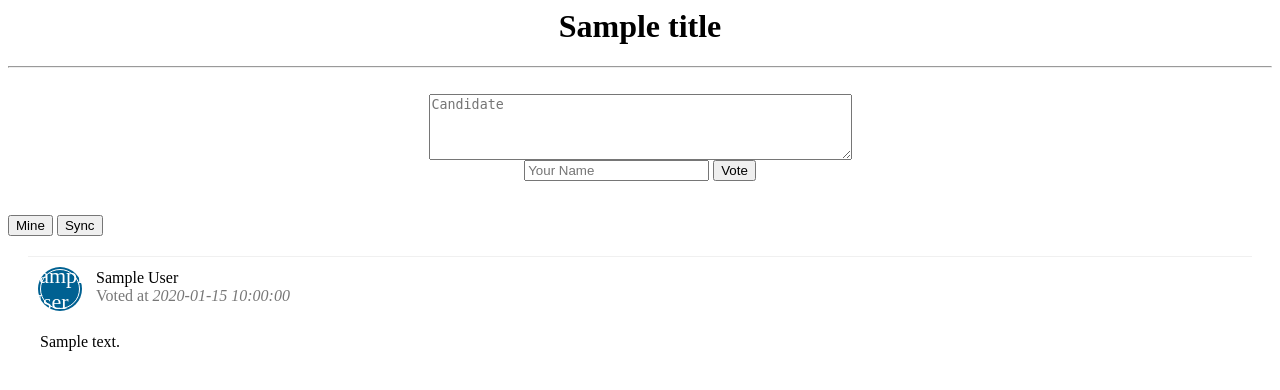
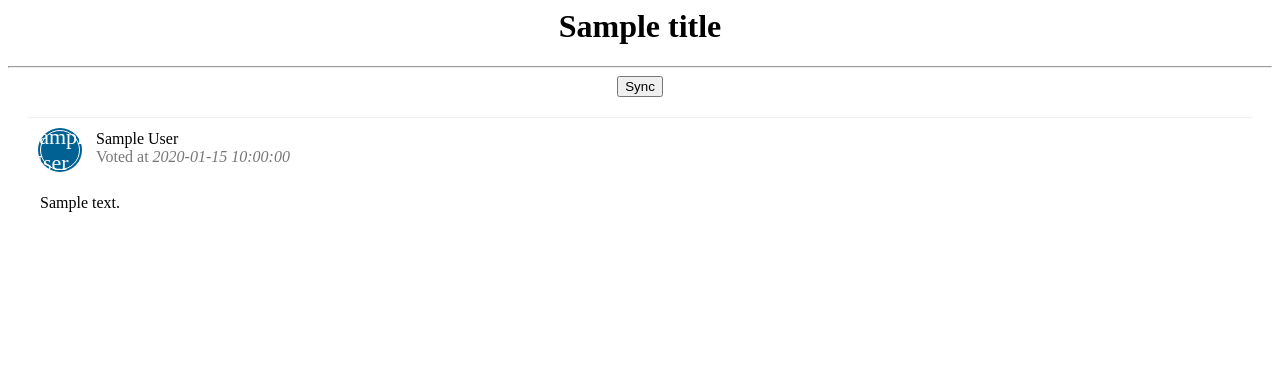
Before and after one commit to AdithyaMahesh/voter-fraud, a Flask app: template src/frontend/templates/index2.html in a window 1280 px wide. Shown: the top 390 px of the page. Run offline with Flask 2, Linux system fonts and the light colour scheme; the template is opened without the code that fills it: most values are stand-ins (such as "Sample title", 1, 10 or a date in 2020).

Commit message:
fixed a redirect issue

```diff
--- a/src/frontend/templates/index2.html
+++ b/src/frontend/templates/index2.html
@@ -2,21 +2,7 @@
 {% extends "base.html" %}
 
 {% block content %}
-	<br>
-
-	<center>
-	<form action="/submit" id="textform" method="post">
-	    <textarea name="content" rows="4" cols="50" placeholder="Candidate"></textarea>
-	    <br>
-	    <input type="text" name="author" placeholder="Your Name">
-	    <input type="submit" value="Vote">
-	</form>
-	</center>
-
-	<br>
-
-	<a href="{{node_address}}/mine" target="_blank"><button>Mine</button></a>
-	<a href="/"><button>Sync</button></a>
+	<center><a href="/admin"><button>Sync</button></a></center>
 
 	<div style="margin: 20px;">
 
```
